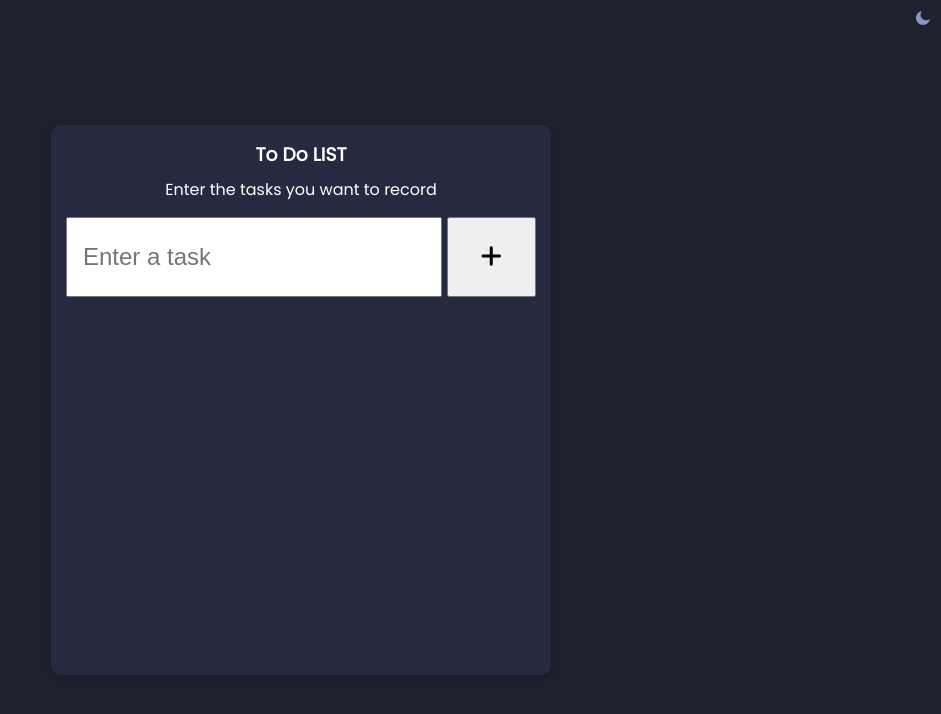
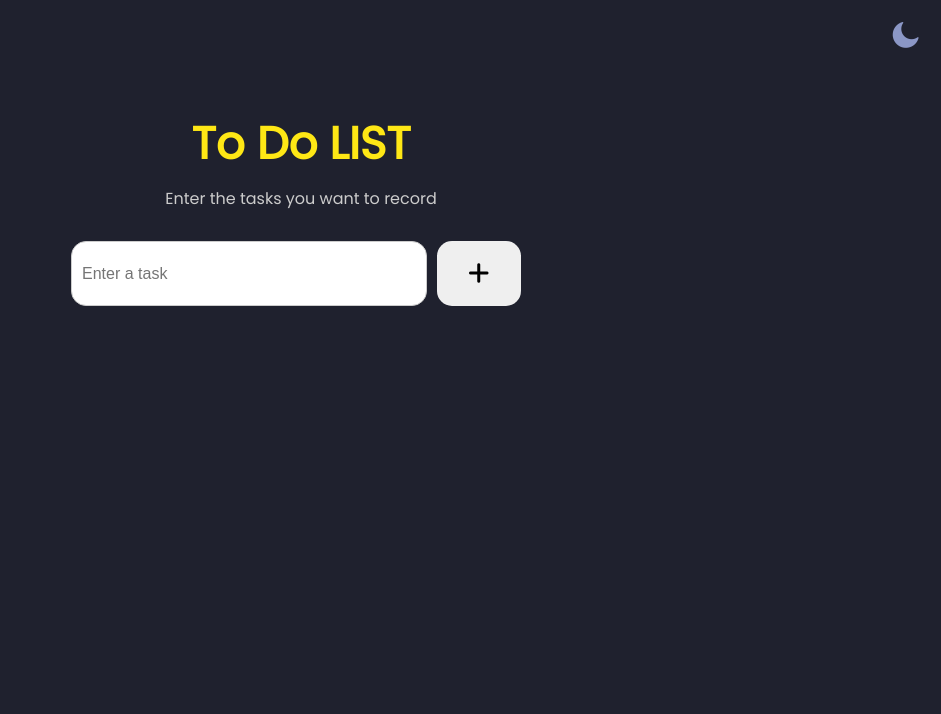
Before and after one commit to GSG-CF04/Todo-List-Team-1, a plain HTML site: page index.html in a window 1280 px wide. Both pictures are taken after a click on the icon 1262 px from the left and 18 px from the top of the page. Shown: the whole page, without its empty margins (339-1280 px from the left). Drawn offline with Linux system fonts and the light colour scheme.

Commit message:
edit css and darkMode Relates#19

```diff
--- a/app.js
+++ b/app.js
@@ -101,24 +101,18 @@ document.addEventListener("click", (e) => {
 // Dark Mode Toggle
 let toggleBtn = document.querySelector(".toggle-btn");
 let bodyElement = document.querySelector("body");
-
 function setDarkTheme() {
   bodyElement.classList.toggle("dark");
 }
-
 toggleBtn.addEventListener("click", switchTheme);
-
 function switchTheme() {
   let darkMode = localStorage.getItem("dark");
+  let them = document.documentElement.getAttribute('data-them');
+  let switchColor;
+  switchColor = them == 'dark' ? 'light' : 'dark';
+  document.documentElement.setAttribute('data-them', switchColor)
+}
 
-  if (darkMode !== "on") {
-    setDarkTheme();
-    darkMode = localStorage.setItem("dark", "on");
-  } else {
-    setDarkTheme();
-    darkMode = localStorage.setItem("dark", "off");
-  }
-}
 addBtn.addEventListener("click", addTask);
 addBtn.addEventListener("click", displayTask);
 inputFiled.addEventListener("keypress", function (e) {
@@ -127,3 +121,13 @@ inputFiled.addEventListener("keypress", function (e) {
     displayTask();
   }
 });
+
+
+addBtn.addEventListener("click", addTask);
+addBtn.addEventListener("click", displayTask);
+inputFiled.addEventListener("keypress", function (e) {
+  if (e.key === "Enter") {
+    addTask();
+    displayTask();
+  }
+});
--- a/index.html
+++ b/index.html
@@ -1,5 +1,5 @@
 <!DOCTYPE html>
-<html lang="en">
+<html lang="en" data-them="light">
   <head>
     <meta charset="UTF-8" />
     <meta http-equiv="X-UA-Compatible" content="IE=edge" />
@@ -12,11 +12,14 @@
       crossorigin="anonymous"
       referrerpolicy="no-referrer"
     />
+<link rel="preconnect" href="https://fonts.googleapis.com">
+<link rel="preconnect" href="https://fonts.gstatic.com" crossorigin>
+<link href="https://fonts.googleapis.com/css2?family=Poppins&display=swap" rel="stylesheet">
     <title>Todo-List</title>
   </head>
   <body>
     <div id="main-div">
-      <h3>To Do LIST</h3>
+      <h3 class="todo">To Do LIST</h3>
       <p>Enter the tasks you want to record</p>
       <div id="input-field">
         <input type="text" id="input-task"  placeholder="Enter a task" />
--- a/style.css
+++ b/style.css
@@ -1,17 +1,33 @@
-@import url("https://fonts.googleapis.com/css2?family=Poppins:wght@100;400&display=swap");
+/* width */
+::-webkit-scrollbar {
+  width: 10px;
+}
+/* Track */
+::-webkit-scrollbar-track {
+  background: #f1f1f1;
+}
+/* Handle */
+::-webkit-scrollbar-thumb {
+  background: #888;
+}
+/* Handle on hover */
+::-webkit-scrollbar-thumb:hover {
+  background: #555;
+}
 
 :root {
-  --body-color: #fff;
+--body-color: #fff;
   --main-div-bg: #f0f2fa;
   --heading-color: #1e202a;
   --text-color: #63687e;
 }
 
-.dark {
+[data-them = 'dark']{
   --body-color: #1f212e;
   --main-div-bg: #252a41;
   --heading-color: #8b97c6;
-  --text-color: #fff;
+  --text-color: #fee715ff;
+  --text-para:#ccc;
 }
 
 * {
@@ -25,23 +41,28 @@ body {
   align-items: center;
   justify-content: center;
   height: 100vh;
-  background-color: var(--body-color);
-  font-family: "Poppins", sans-serif;
-  transition: 0.5s ease-in-out;
+  font-family: 'Poppins', sans-serif;
+  background-color:var(--body-color);
+}
+.toggle-btn{
+  font-size: 30px;
+  color: #ddd;
+  margin: 10px 10px 0 0;
+}
+
+.todo{
+  font-size: 45px;
 }
 
 #main-div {
   width: 500px;
   max-width: 100%;
-
-  height: 550px;
+  height: 580px;
   display: flex;
   flex-direction: column;
   align-items: center;
-  background-color: var(--main-div-bg);
-  padding: 15px;
+  padding:  0px  15px ;
   border-radius: 10px;
-  box-shadow: 0 2px 10px rgba(0, 0, 0, 0.2);
 }
 
 #main-div h3 {
@@ -51,7 +72,7 @@ body {
 
 #main-div p {
   text-align: center;
-  color: var(--text-color);
+  color: var(--text-para);
 }
 
 .fas {
@@ -67,26 +88,36 @@ body {
   width: 100%;
   display: flex;
   justify-content: space-between;
-  margin-top: 15px;
+  margin-top: 30px;
+  padding: 0 15px 0 5px;
 }
 
 #input-field #input-task {
   width: 80%;
-  height: 80px;
-  font-size: 150%;
-  padding-inline: 15px;
+  height: 65px;
+  font-size: 100%;
+  padding-inline: 10px;
   outline: none;
+  border: 1px solid #ccc;
+  border-radius: 15px;
 }
 #input-field #add-task {
   width: 19%;
-  height: 80px;
+  height: 65px;
   font-size: 150%;
   cursor: pointer;
+  border-radius: 15px;
+  outline: none;
+  border: none;
+  margin-left: 10px;
 }
 
 #tasks-wrapper {
   width: 100%;
-  margin-top: 10px;
+  margin-top: 25px;
+  min-height: 390px;
+  overflow-y: auto;
+ padding: 0 15px 0 5px;
 }
 
 .task {
@@ -96,8 +127,14 @@ body {
   align-items: center;
   padding: 10px;
   margin-bottom: 10px;
+  border-radius: 10px;
+  background-color: #545b60;
+  color: #fee715ff;
 }
-
+.task:nth-child(even) {
+  background-color: #fee715ff;
+  color: #545b60;
+}
 .task.done .content {
   text-decoration: line-through;
 }
@@ -116,6 +153,11 @@ body {
   cursor: pointer;
   color: #333;
   transition: 0.3s;
+  box-shadow: 0 0 10px rgb(0 0 0 / 0.2);
+  width: 40px;
+  height: 40px;
+  border-radius: 50%;
+  font-size: 1.2rem;
 }
 
 #delete:hover {
@@ -125,8 +167,7 @@ body {
 #edit:hover {
   color: rgb(26, 163, 88);
 }
-
 #add-task:active,
 #add-task:hover {
-  color: rgb(26, 163, 88);
+  color: rgb(10, 10, 131);
 }
```
